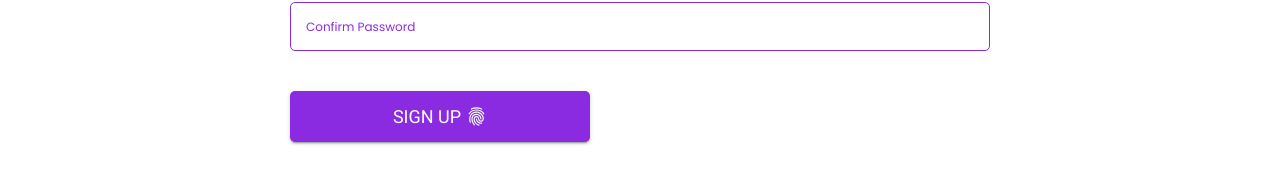
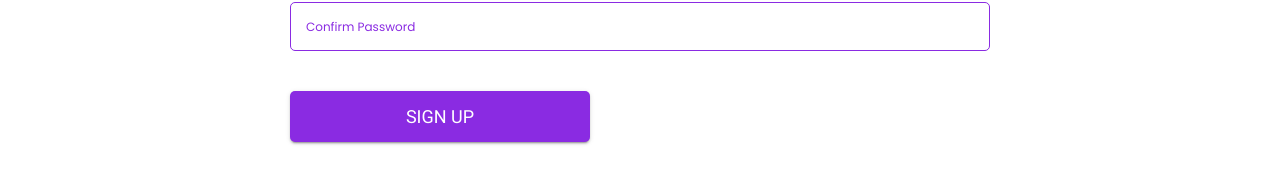
Before and after one commit to ZUHRIDDIN-SHARIPOV/friends-app, a React (Create React App) app: page /signUp in a window 1280 px wide. Shown: the part 518-702 px from the top of the page. Built offline with nearby package versions, Linux system fonts and the light colour scheme.

Commit message:
The form submit button on the SignUp page has been updated.

```diff
--- a/src/pages/sign-up/SignUp.jsx
+++ b/src/pages/sign-up/SignUp.jsx
@@ -1,5 +1,4 @@
 import { memo } from "react";
-import { IoMdFingerPrint } from "react-icons/io";
 import "./SignUp.scss";
 
 const SignUp = () => {
@@ -51,9 +50,7 @@ const SignUp = () => {
                   </label>
                   <span></span>
                 </div>
-                <button type="submit">
-                  Sign Up <IoMdFingerPrint />
-                </button>
+                <button type="submit">Sign Up</button>
               </form>
             </div>
           </div>
--- a/src/pages/sign-up/SignUp.scss
+++ b/src/pages/sign-up/SignUp.scss
@@ -45,11 +45,6 @@
     justify-content: center;
     box-shadow: rgba(0, 0, 0, 0.2) 0px 3px 1px -2px,
       rgba(0, 0, 0, 0.14) 0px 2px 2px 0px, rgba(0, 0, 0, 0.12) 0px 1px 5px 0px;
-    svg {
-      width: 21px;
-      height: 21px;
-      color: #fff;
-    }
   }
 }
 .signUp__form-control {
@@ -113,10 +108,6 @@
       max-width: 250px;
       padding: 10px 0;
       font-size: 16px;
-      svg {
-        width: 19px;
-        height: 19px;
-      }
     }
   }
   .signUp__form-control {
```
